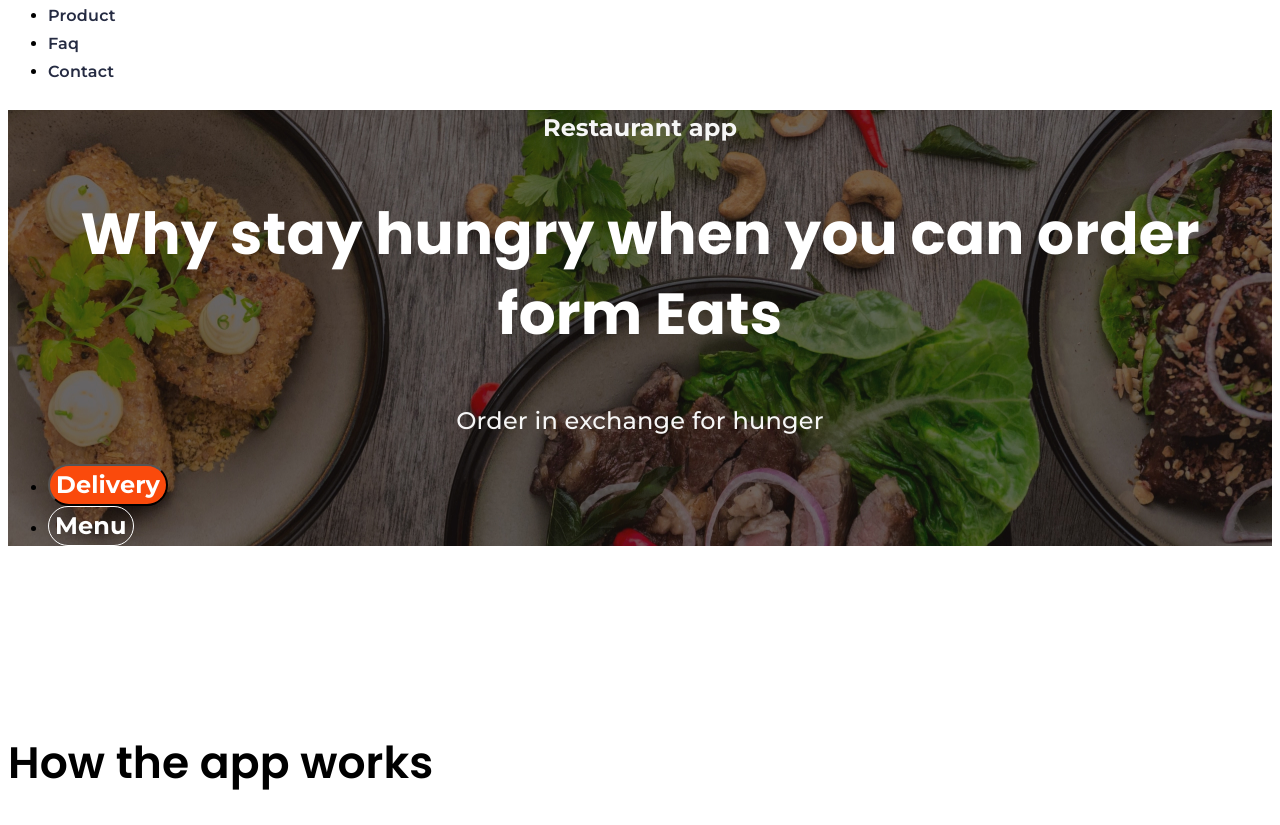
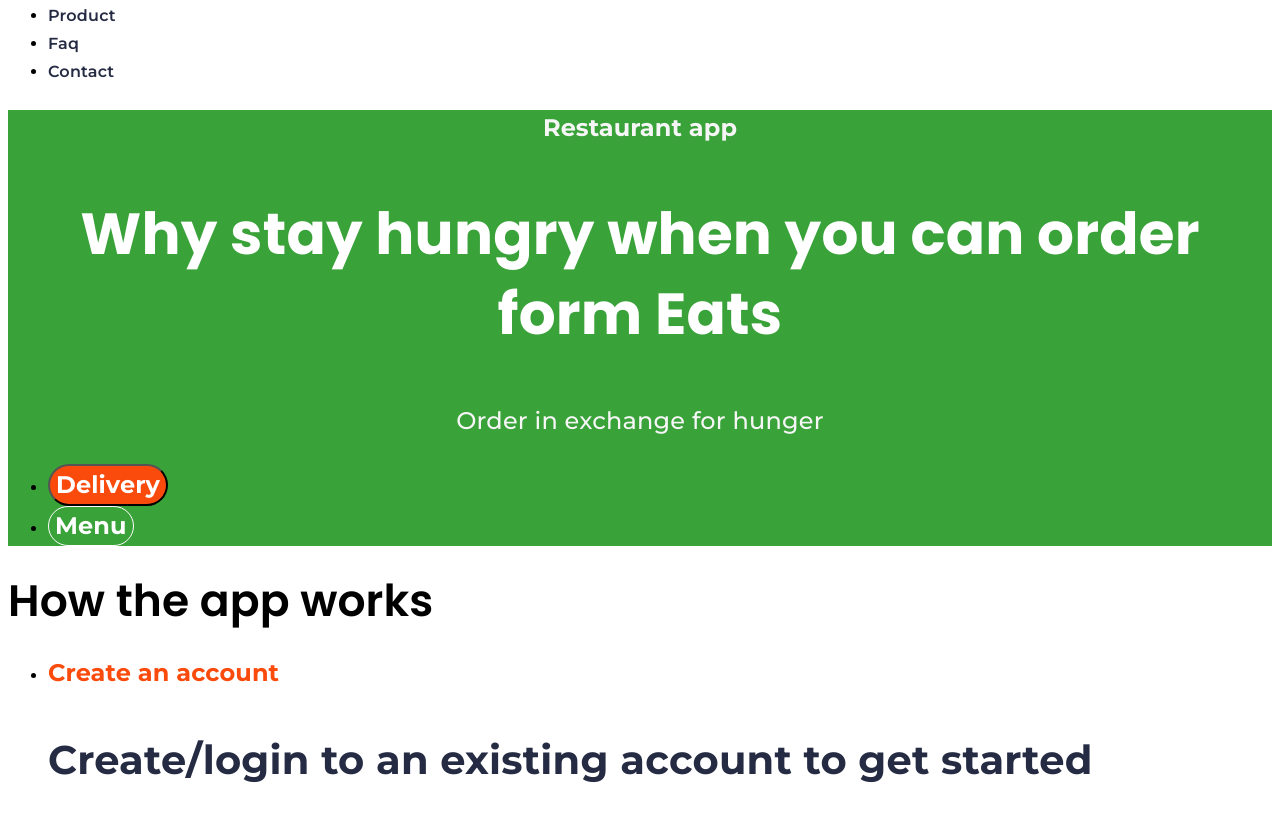
Before and after one commit to Anonymusm/restaurant, a plain HTML site: page index.html in a window 1280 px wide. Shown: the part 120-945 px from the top of the page. Drawn offline with Linux system fonts and the light colour scheme.

Commit message:
update style.css

```diff
--- a/css/style.css
+++ b/css/style.css
@@ -24,7 +24,7 @@ button {
 }
 
 .hero {
-  background-image: url(/images/food-bg-img.jpg);
+  background-color: rgb(57, 162, 57);
 }
 
 .hero-subtitle {
@@ -77,7 +77,7 @@ button {
   font-family: Poppins;
   font-size: 44px;
   font-weight: 600;
-  line-height: 8.1818;
+  line-height: 0.81;
   letter-spacing: 0.1px;
 }
 
@@ -89,11 +89,12 @@ button {
   letter-spacing: 0.2px;
 }
 
-.how-work-info {
+.how-work-item-info {
   color: var(--add-color);
   font-size: 24px;
   line-height: 1.5;
   letter-spacing: 0.1px;
+  font-weight: 700;
 }
 
 .how-work-text {
@@ -104,7 +105,7 @@ button {
 }
 
 .order {
-  background-image: url(/images/kitchen-bg-img.jpg);
+  background-color: rgb(73, 202, 73);
 }
 
 .order-title {
--- a/index.html
+++ b/index.html
@@ -50,7 +50,7 @@
         <h2 class="how-work-title">How the app works</h2>
         <ul class="how-work-list">
           <li class="how-work-item">
-            <p class="how-work-info">Create an account</p>
+            <p class="how-work-item-info">Create an account</p>
             <h3 class="how-work-item-title">
               Create/login to an existing account to get started
             </h3>
```
